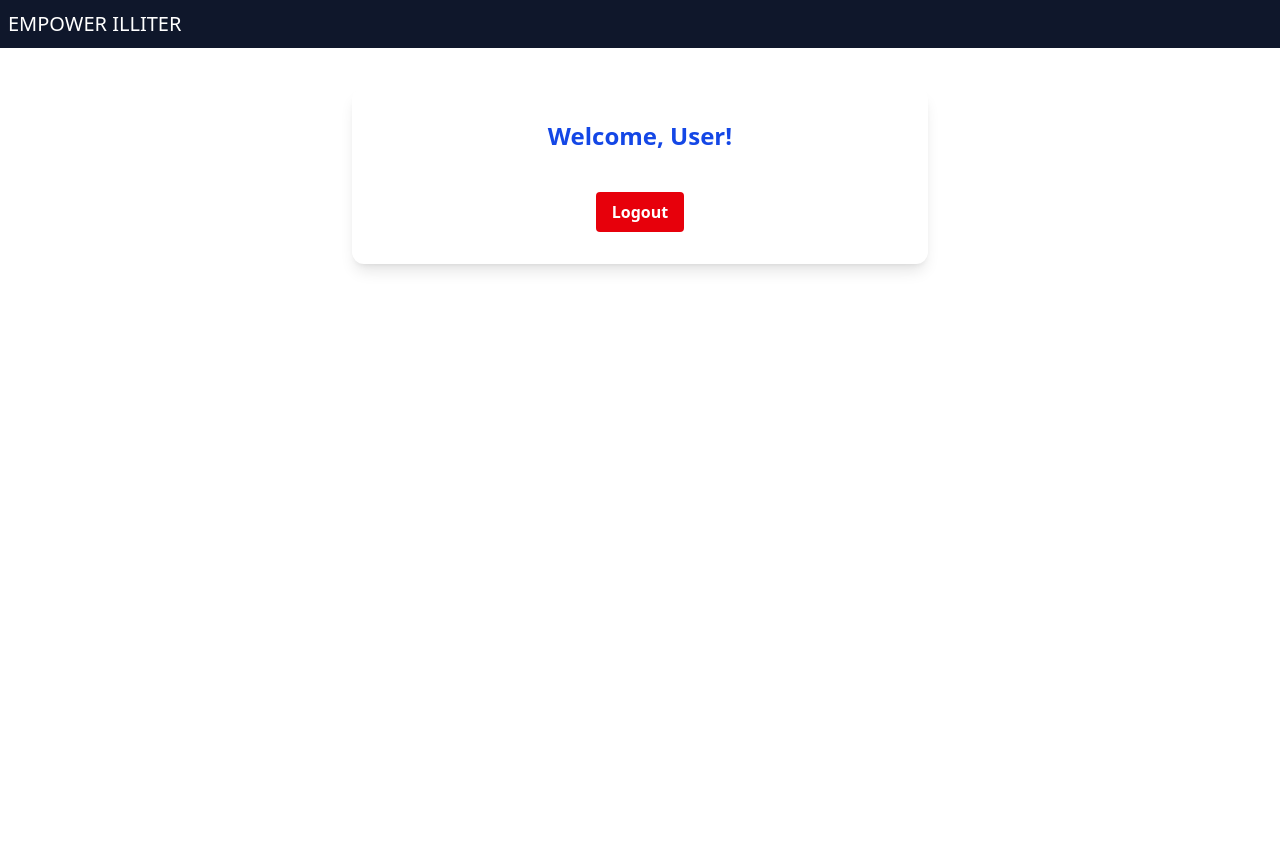
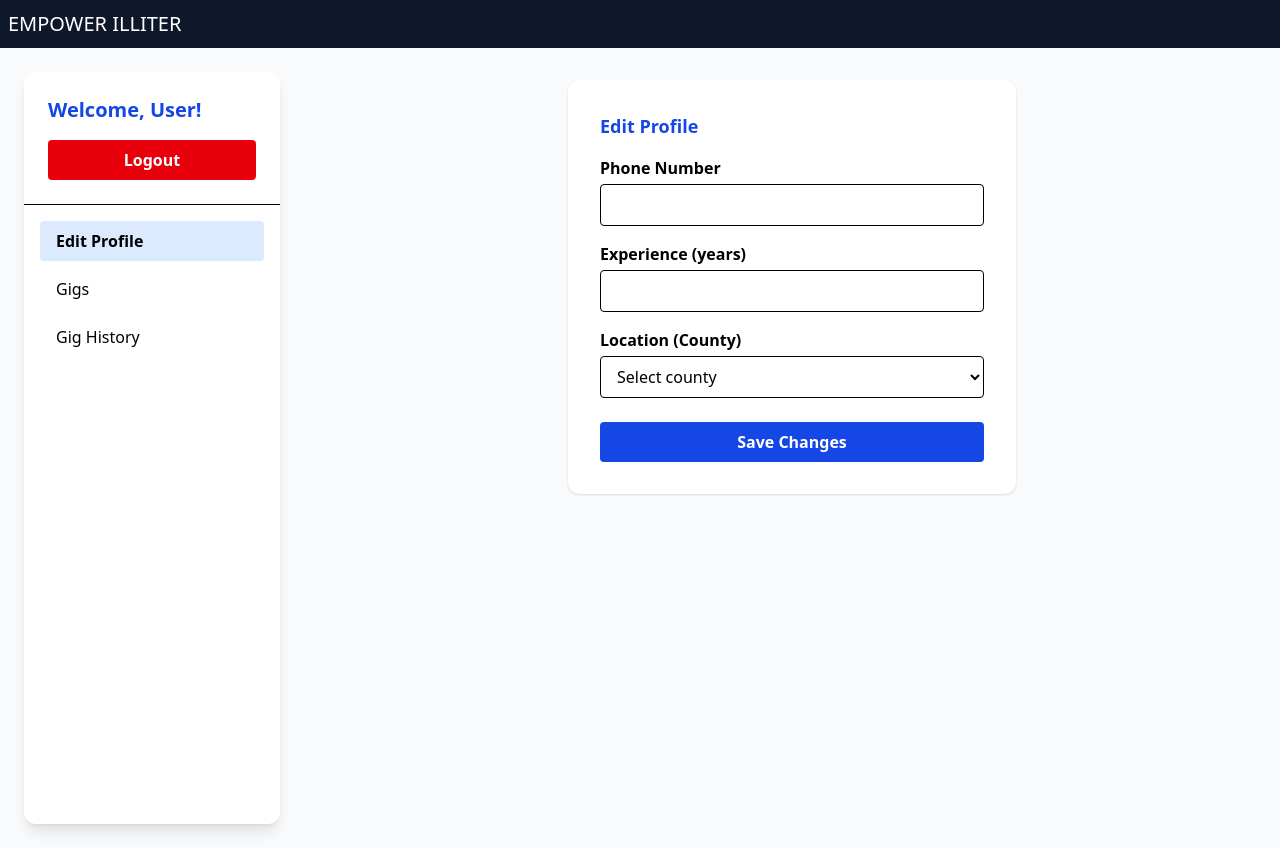
Before and after one commit to nimrod-ambetsa/web-technology-project, a React (Vite) app in the folder web-ui/: page /dashboard-hiree in a window 1280 px wide. Before the commit the page ends 800 px from the top, so only its background shows below. Built offline with nearby package versions, Linux system fonts and the light colour scheme.

Commit message:
bug fixes

```diff
--- a/web-ui/src/components/HireeDashboard.jsx
+++ b/web-ui/src/components/HireeDashboard.jsx
@@ -1,18 +1,149 @@
-import React from 'react';
+import React, { useState, useEffect } from 'react';
 import { useNavigate } from 'react-router';
+
+const counties = [
+  'Baringo', 'Bomet', 'Bungoma', 'Busia', 'Elgeyo Marakwet', 'Embu', 'Garissa', 'Homa Bay', 'Isiolo', 'Kajiado', 'Kakamega', 'Kericho', 'Kiambu', 'Kilifi', 'Kirinyaga', 'Kisii', 'Kisumu', 'Kitui', 'Kwale', 'Laikipia', 'Lamu', 'Machakos', 'Makueni', 'Mandera', 'Marsabit', 'Meru', 'Migori', 'Mombasa', 'Murang\'a', 'Nairobi', 'Nakuru', 'Nandi', 'Narok', 'Nyamira', 'Nyandarua', 'Nyeri', 'Samburu', 'Siaya', 'Taita Taveta', 'Tana River', 'Tharaka Nithi', 'Trans Nzoia', 'Turkana', 'Uasin Gishu', 'Vihiga', 'Wajir', 'West Pokot'
+];
 
 export default function HireeDashboard() {
   const navigate = useNavigate();
-  const user = JSON.parse(localStorage.getItem('hiree'));
+  const [user, setUser] = useState(JSON.parse(localStorage.getItem('hiree')));
+  const [sidebar, setSidebar] = useState('profile');
+  const [editForm, setEditForm] = useState({ phoneNumber: user?.phoneNumber || '', experience: user?.experience || '', county: user?.county || '' });
+  const [editMsg, setEditMsg] = useState('');
+  const [gigs, setGigs] = useState([]);
+  const [gigTab, setGigTab] = useState('active');
+  const [loadingGigs, setLoadingGigs] = useState(false);
+
   const handleLogout = () => {
     localStorage.removeItem('token');
-    localStorage.removeItem('user');
+    localStorage.removeItem('hiree');
     navigate('/');
   };
+
+  // Edit profile submit
+  const handleEditChange = e => {
+    const { name, value } = e.target;
+    setEditForm(f => ({ ...f, [name]: value }));
+  };
+  const handleEditSubmit = async e => {
+    e.preventDefault();
+    setEditMsg('');
+    try {
+      const res = await fetch('/api/hiree/update-profile', {
+        method: 'POST',
+        headers: { 'Content-Type': 'application/json', Authorization: `Bearer ${localStorage.getItem('token')}` },
+        body: JSON.stringify({
+          phoneNumber: editForm.phoneNumber,
+          experience: editForm.experience,
+          county: editForm.county
+        })
+      });
+      const data = await res.json();
+      if (!res.ok) throw new Error(data.error || 'Update failed');
+      setEditMsg('Profile updated successfully!');
+      setUser(u => ({ ...u, ...editForm }));
+      localStorage.setItem('user', JSON.stringify({ ...user, ...editForm }));
+    } catch (err) {
+      setEditMsg(err.message || 'Update failed');
+    }
+  };
+
+  // Fetch gigs
+  useEffect(() => {
+    if (sidebar !== 'gigs' && sidebar !== 'history') return;
+    setLoadingGigs(true);
+    fetch('/api/hiree/gigs', {
+      headers: { Authorization: `Bearer ${localStorage.getItem('token')}` }
+    })
+      .then(res => {
+      if (!res.ok) throw new Error('Failed to fetch gigs');
+      return res.json();
+      })
+      .then(data => setGigs(Array.isArray(data) ? data : []))
+      .catch(() => setGigs([]))
+      .finally(() => setLoadingGigs(false));
+  }, [sidebar]);
+
+  // Filter gigs by status
+  const filteredGigs = gigs.filter(g => g.status === gigTab);
+
   return (
-    <div className="max-w-xl mx-auto bg-white rounded-xl shadow-lg p-8 mt-10 text-center">
-      <h2 className="text-2xl font-bold mb-6 text-blue-700">Welcome, {user?.firstName || 'User'}!</h2>
-      <button onClick={handleLogout} className="mt-4 bg-red-600 text-white px-4 py-2 rounded hover:bg-red-700 font-semibold">Logout</button>
+    <div className="flex min-h-screen bg-gray-50">
+      {/* Sidebar */}
+      <aside className="w-64 bg-white shadow-lg rounded-xl m-6 flex flex-col">
+        <div className="p-6 border-b">
+          <h2 className="text-xl font-bold text-blue-700 mb-2">Welcome, {user?.firstName || 'User'}!</h2>
+          <button onClick={handleLogout} className="mt-2 bg-red-600 text-white px-4 py-2 rounded hover:bg-red-700 font-semibold w-full">Logout</button>
+        </div>
+        <nav className="flex-1 p-4 space-y-2">
+          <button className={`w-full text-left px-4 py-2 rounded ${sidebar === 'profile' ? 'bg-blue-100 font-bold' : 'hover:bg-blue-50'}`} onClick={() => setSidebar('profile')}>Edit Profile</button>
+          <button className={`w-full text-left px-4 py-2 rounded ${sidebar === 'gigs' ? 'bg-blue-100 font-bold' : 'hover:bg-blue-50'}`} onClick={() => setSidebar('gigs')}>Gigs</button>
+          <button className={`w-full text-left px-4 py-2 rounded ${sidebar === 'history' ? 'bg-blue-100 font-bold' : 'hover:bg-blue-50'}`} onClick={() => setSidebar('history')}>Gig History</button>
+        </nav>
+      </aside>
+      {/* Main Content */}
+      <main className="flex-1 p-8">
+        {/* Edit Profile */}
+        {sidebar === 'profile' && (
+          <form onSubmit={handleEditSubmit} className="max-w-md bg-white rounded-xl shadow p-8 mx-auto">
+            <h3 className="text-lg font-bold mb-4 text-blue-700">Edit Profile</h3>
+            <div className="mb-4">
+              <label className="block mb-1 font-semibold">Phone Number</label>
+              <input name="phoneNumber" value={editForm.phoneNumber} onChange={handleEditChange} className="w-full border rounded px-3 py-2" required />
+            </div>
+            <div className="mb-4">
+              <label className="block mb-1 font-semibold">Experience (years)</label>
+              <input name="experience" value={editForm.experience} onChange={handleEditChange} className="w-full border rounded px-3 py-2" required type="number" min="0" max="60" />
+            </div>
+            <div className="mb-6">
+              <label className="block mb-1 font-semibold">Location (County)</label>
+              <select name="county" value={editForm.county} onChange={handleEditChange} className="w-full border rounded px-3 py-2" required>
+                <option value="">Select county</option>
+                {counties.map(county => <option key={county} value={county}>{county}</option>)}
+              </select>
+            </div>
+            <button type="submit" className="w-full bg-blue-700 text-white py-2 rounded font-semibold hover:bg-blue-800 transition">Save Changes</button>
+            {editMsg && <div className="mt-4 text-center text-green-700 font-semibold">{editMsg}</div>}
+          </form>
+        )}
+        {/* Gigs and History */}
+        {(sidebar === 'gigs' || sidebar === 'history') && (
+          <div className="bg-white rounded-xl shadow p-6">
+            <div className="flex gap-4 mb-4">
+              <button className={`px-4 py-2 rounded ${gigTab === 'active' ? 'bg-blue-600 text-white' : 'bg-blue-100 text-blue-700'}`} onClick={() => setGigTab('active')}>Active</button>
+              <button className={`px-4 py-2 rounded ${gigTab === 'completed' ? 'bg-green-600 text-white' : 'bg-green-100 text-green-700'}`} onClick={() => setGigTab('completed')}>Completed</button>
+              <button className={`px-4 py-2 rounded ${gigTab === 'canceled' ? 'bg-red-600 text-white' : 'bg-red-100 text-red-700'}`} onClick={() => setGigTab('canceled')}>Canceled</button>
+            </div>
+            {loadingGigs ? (
+              <div className="text-center py-8">Loading gigs...</div>
+            ) : filteredGigs.length === 0 ? (
+              <div className="text-center py-8">No gigs found for this status.</div>
+            ) : (
+              <div className="overflow-x-auto">
+                <table className="min-w-full border text-sm">
+                  <thead>
+                    <tr className="bg-blue-100">
+                      <th className="py-2 px-3 border">Hirer</th>
+                      <th className="py-2 px-3 border">Status</th>
+                      <th className="py-2 px-3 border">Hirer Email</th>
+                    </tr>
+                  </thead>
+                  <tbody>
+                    {filteredGigs.map((gig, i) => (
+                      <tr key={i} className="even:bg-blue-50">
+                        <td className="py-2 px-3 border">{gig.hirerName}</td>
+                        <td className="py-2 px-3 border">{gig.status}</td>
+                        <td className="py-2 px-3 border">{gig.hirerEmail}</td>
+                      </tr>
+                    ))}
+                  </tbody>
+                </table>
+              </div>
+            )}
+          </div>
+        )}
+      </main>
     </div>
   );
 }
--- a/web-ui/src/components/HirerDashboard.jsx
+++ b/web-ui/src/components/HirerDashboard.jsx
@@ -51,7 +51,7 @@ export default function HirerDashboard() {
   return (
     <div className="max-w-7xl mx-auto bg-white rounded-xl shadow-lg p-8 mt-10">
       <div className="flex justify-between items-center mb-6">
-        <h2 className="text-2xl font-bold text-purple-700">Welcome, {user?.firstName || 'User'}!</h2>
+        <h2 className="text-2xl font-bold text-slate-900">Welcome, {user?.firstName || 'User'}!</h2>
         <button onClick={handleLogout} className="bg-red-600 text-white px-4 py-2 rounded hover:bg-red-700 font-semibold">Logout</button>
       </div>
       <div className="mb-6 flex flex-wrap gap-4 items-end">
@@ -117,7 +117,7 @@ export default function HirerDashboard() {
                 <td className="py-2 px-3 border">{h.county}</td>
                 <td className="py-2 px-3 border">{h.phoneNumber || h.phone}</td>
                 <td className="py-2 px-3 border">
-                  <button onClick={() => window.alert(`Contact: ${h.phoneNumber || h.phone}`)} className="bg-blue-600 text-white px-3 py-1 rounded hover:bg-blue-700">Contact</button>
+                  <button onClick={() => window.alert(`Contact: ${h.phoneNumber || h.phone}`)} className="bg-slate-900 text-white px-3 py-1 rounded hover:cursor-pointer hover:bg-slate-800">Contact</button>
                 </td>
               </tr>
             ))}
```
Also changed, not shown: 2 other files (tests, documents, lock files or other folders).
